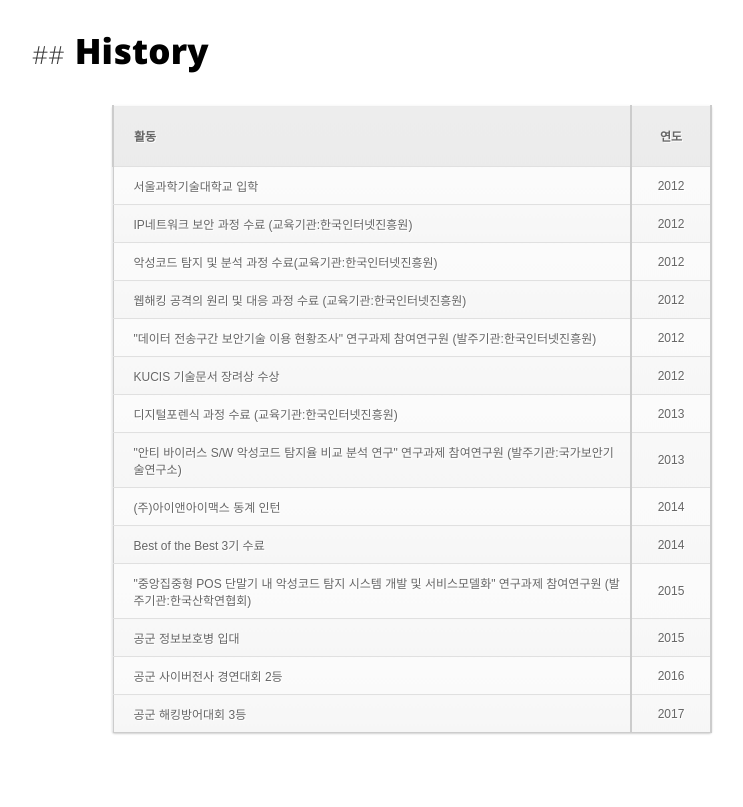
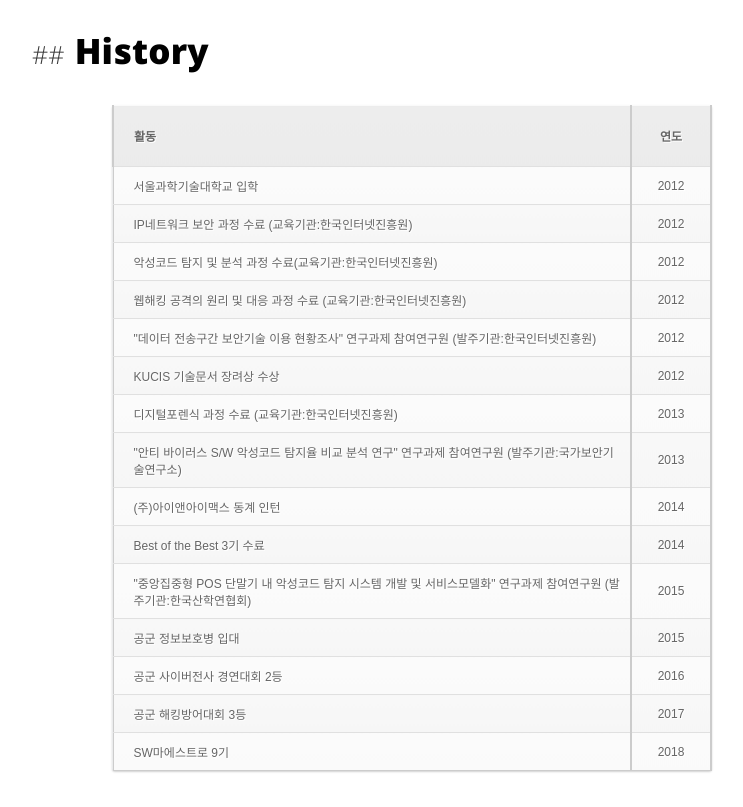
Before and after one commit to snutiise/snutiise.github.io, a Jekyll site: the page built from about.html, in a window 1280 px wide, cut to the strip 312-1119 px from the top of the page. Shown: the whole strip, without its empty margins (228-971 px from the left). Built offline with Jekyll 4.4.1, drawn with Linux system fonts in a browser that asks for light colours; before the commit the page ends 1081 px from its top, so only the background shows below that.

Commit message:
about update

```diff
--- a/about.html
+++ b/about.html
@@ -76,6 +76,10 @@ description: "about snutiise"
 						<td>공군 해킹방어대회 3등</td>
 						<td>2017</td>
 					</tr>
+					<tr>
+						<td>SW마에스트로 9기</td>
+						<td>2018</td>
+					</tr>
 				</tbody>
 			</table>
 		</div>
```
